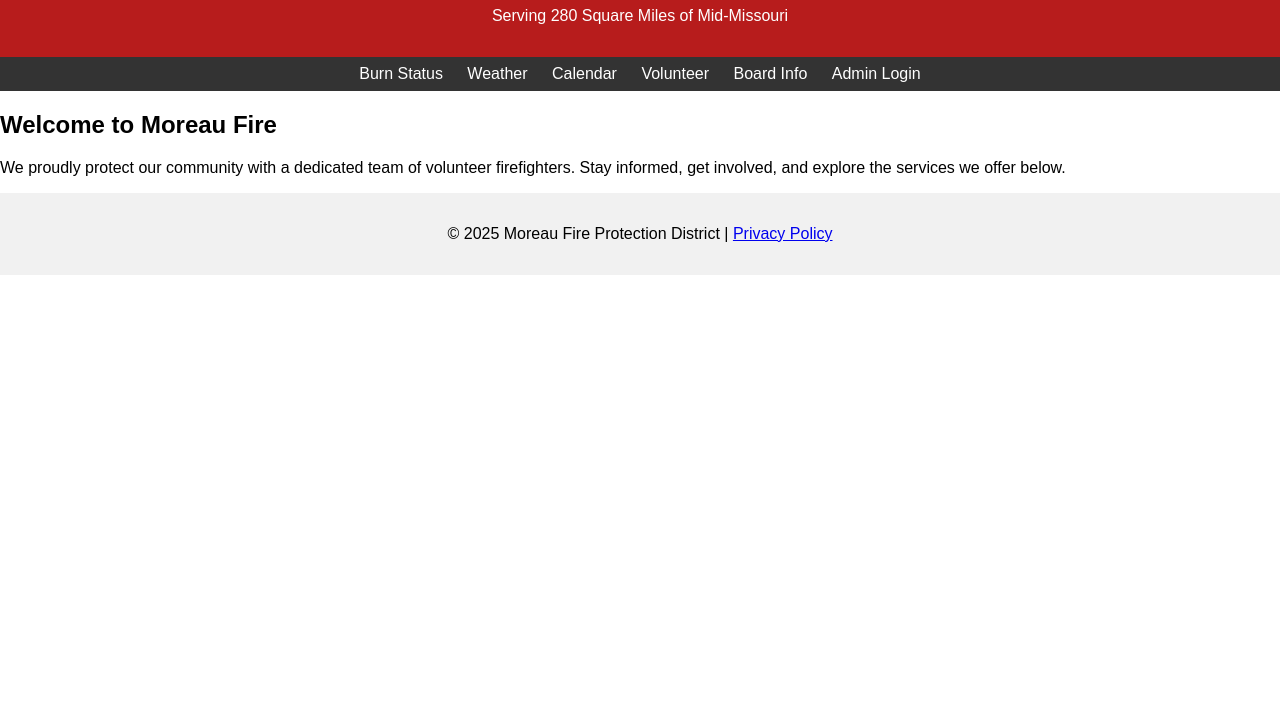
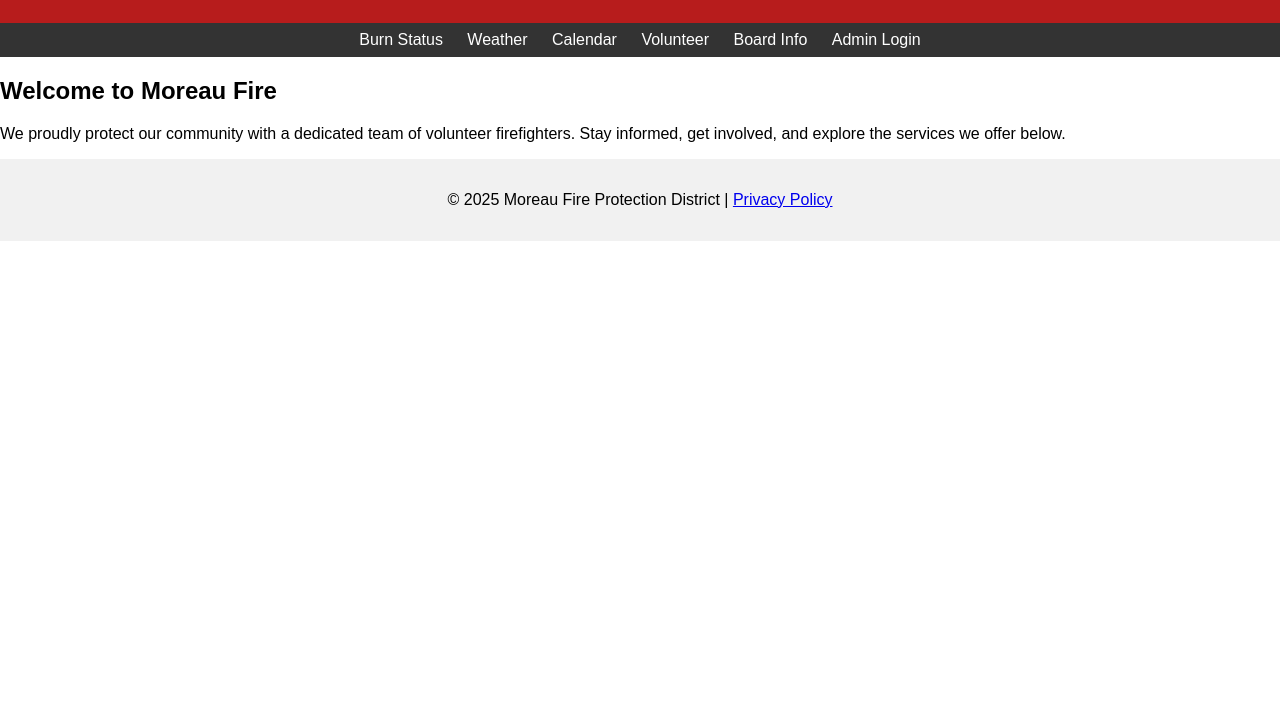
Before and after one commit to jabichl/moreaufire, a plain HTML site: page index.html in a window 1280 px wide. Shown: the part 89-800 px from the top of the page. Drawn offline with Linux system fonts and the light colour scheme.

Commit message:
Update index.html

```diff
--- a/index.html
+++ b/index.html
@@ -9,7 +9,6 @@
 <body>
   <header>
     <h1>Moreau Fire Protection District</h1>
-    <p>Serving 280 Square Miles of Mid-Missouri</p>
   </header>
   <nav class="nav" id="nav">
     <div class="menu-icon" onclick="toggleMenu()">☰</div>
```
